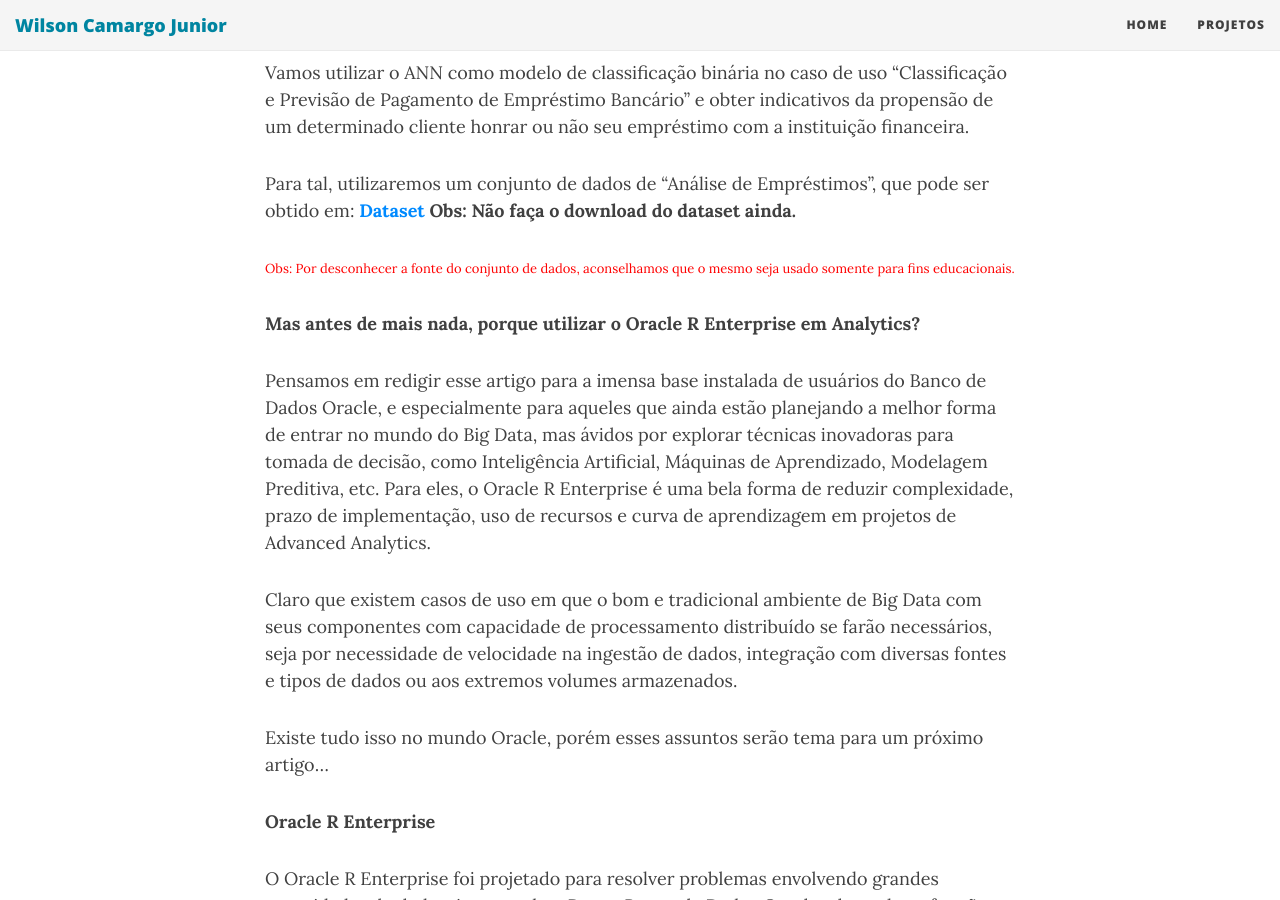
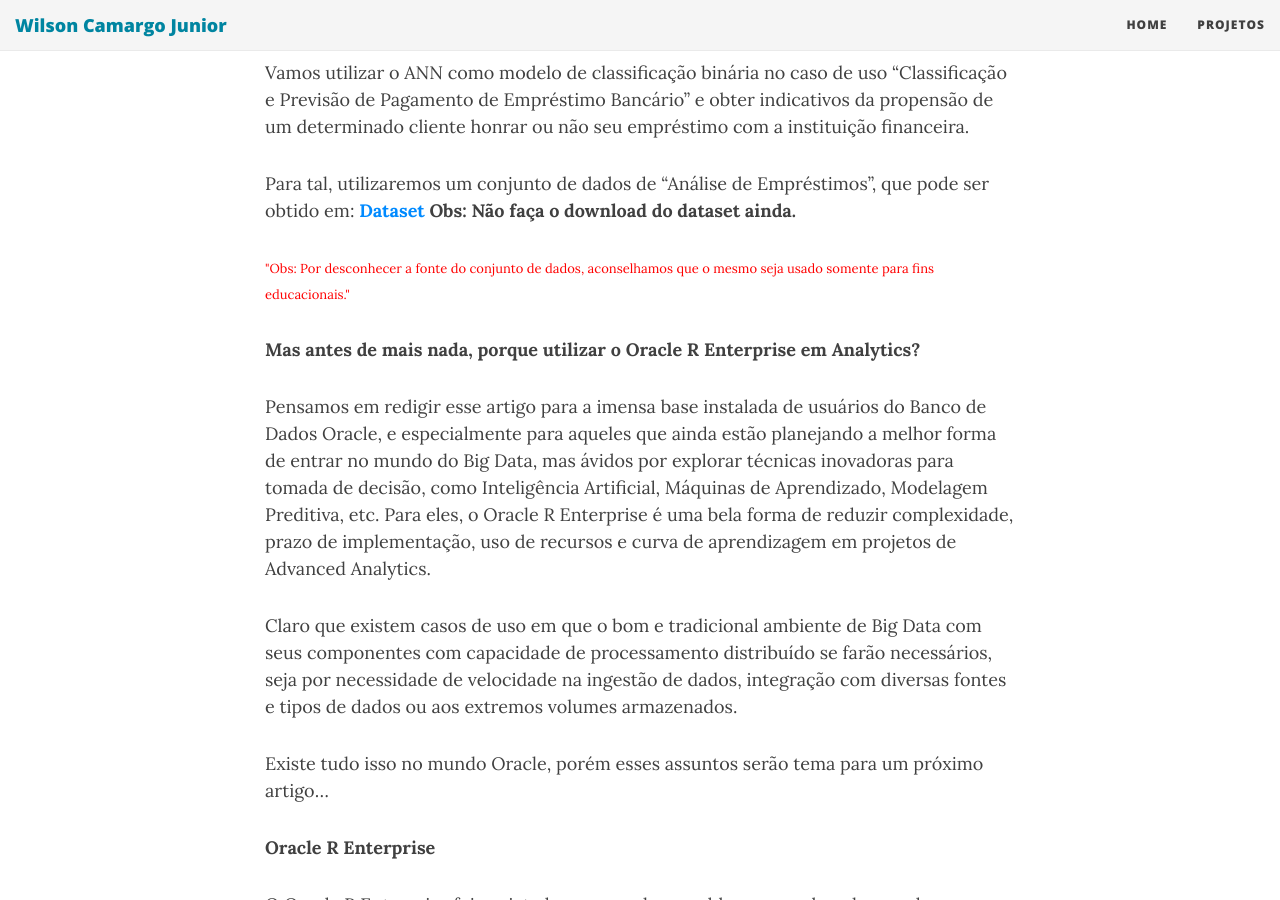
Before and after one commit to wilson-camargo-jr/teste, a Jekyll site: the page built from _posts/2018-06-16-ANN-ORE-P1.md, in a window 1280 px wide and 900 px high, scrolled down 573 px. Built offline with Jekyll 4.4.1, drawn with Linux system fonts in a browser that asks for light colours; nearby versions of some CDN libraries.

Commit message:
Update 2018-06-16-ANN-ORE-P1.md

```diff
--- a/_posts/2018-06-16-ANN-ORE-P1.md
+++ b/_posts/2018-06-16-ANN-ORE-P1.md
@@ -13,7 +13,7 @@
 Para tal, utilizaremos um conjunto de dados de “Análise de Empréstimos”, que pode ser obtido em: [**Dataset**](https://www.kaggle.com/aaveer/loan-analysis)
 **Obs: Não faça o download do dataset ainda.**
 
-<font color="red" size=2>Obs: Por desconhecer a fonte do conjunto de dados, aconselhamos que o mesmo seja usado somente para fins educacionais.</font>
+<font size=2 color="red">"Obs: Por desconhecer a fonte do conjunto de dados, aconselhamos que o mesmo seja usado somente para fins educacionais."</font>
 
 **Mas antes de mais nada, porque utilizar o Oracle R Enterprise em Analytics?**
 
```
